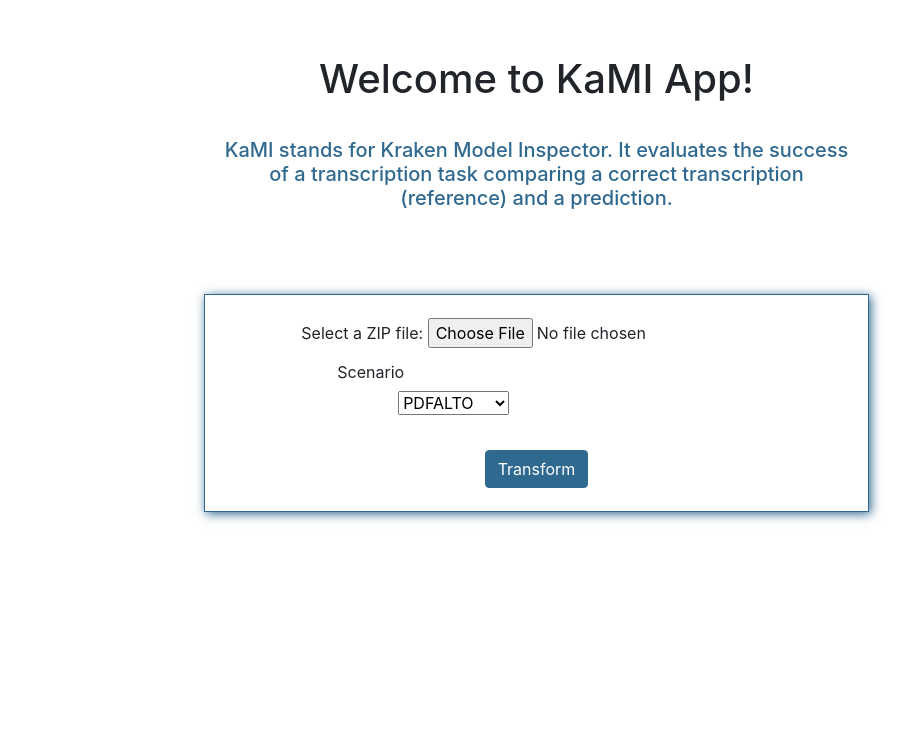
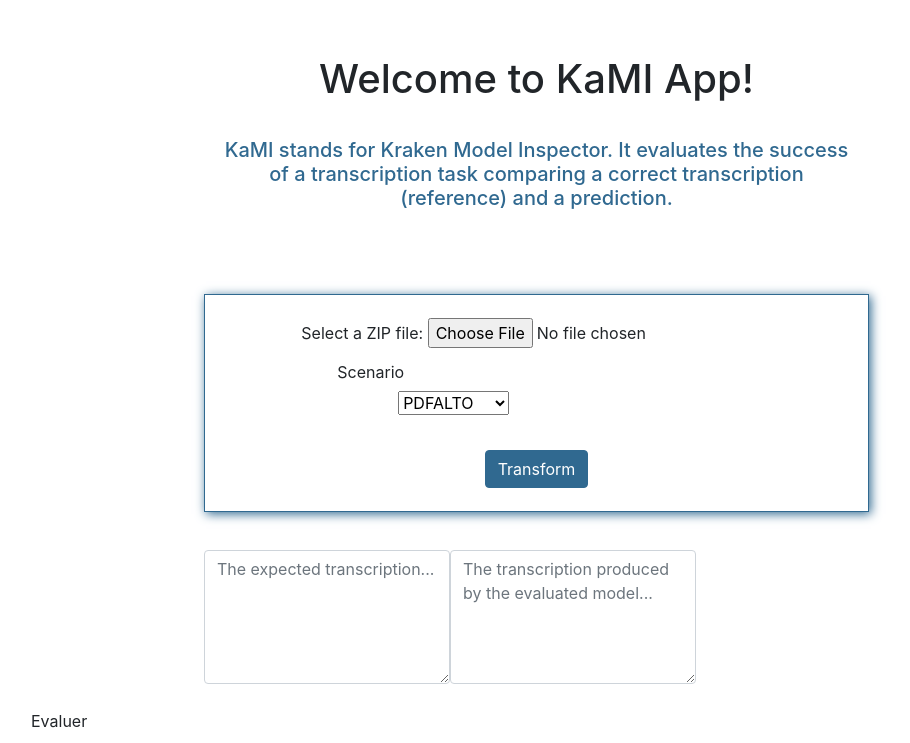
Before and after one commit to KaMI-tools-project/KaMI-app, a Flask app: template kami-app/app/templates/page/index.html in a window 1280 px wide. Shown: the part 57-800 px from the top of the page, without its empty margins (56-966 px from the left). Run offline with Flask 2, Linux system fonts and the light colour scheme; the template is opened without the code that fills it, so the values that code supplies are empty; parts of the project's set-up code (start-up, migrations or seed data) failed here and were passed over; some libraries are stand-ins or nearby versions.

Commit message:
modif template

```diff
--- a/kami-app/app/constants.py
+++ b/kami-app/app/constants.py
@@ -1,7 +1,9 @@
 import os
+import kami
 
 UPLOAD_FOLDER = os.path.join(os.path.dirname(os.path.dirname(os.path.abspath(__file__))), 'uploads')
-ALLOWED_EXTENSIONS = set(['zip'])
+ALLOWED_EXTENSIONS = set(['txt'])
 MAX_FILESIZE = 500000000 #  Allowing 500 MB max
 
-KAMI_VERSION = "0.3"
+#TODO add KaMI version
+KAMI_VERSION = kami.__version__
--- a/kami-app/app/templates/page/index.html
+++ b/kami-app/app/templates/page/index.html
@@ -89,6 +89,28 @@
     </div>
 </div>
 
+<!-- *** FIELD *** -->
+<div class="container" style="padding-top:3%;">
+    <form>
+    <div class="row">
+        <div class="col-2" ></div>
+        <div class="form-group">
+            <label class="sr-only" for="reference">Reference</label>
+            <textarea name="reference" class="form-control" id="reference" rows="5" placeholder="The expected transcription..." required></textarea>
+        </div>
+        <div class="form-group">
+            <label class="sr-only" for="prediction">Reference</label>
+            <textarea name="prediction" class="form-control" id="prediction" rows="5" placeholder="The transcription produced by the evaluated model..." required></textarea>
+        </div>
+        <div class="col-2" ></div>
+    </div>
+    <div class="row">
+        <button type="submit" class="btn btn-cta-secondary px-3 py-2">Evaluer</button>
+    </div>
+    </form>
+</div>
+
+
 <!--<div class="container">
     <div class="row" style="padding-top: 5%">
         <div class="col-2" >
```
